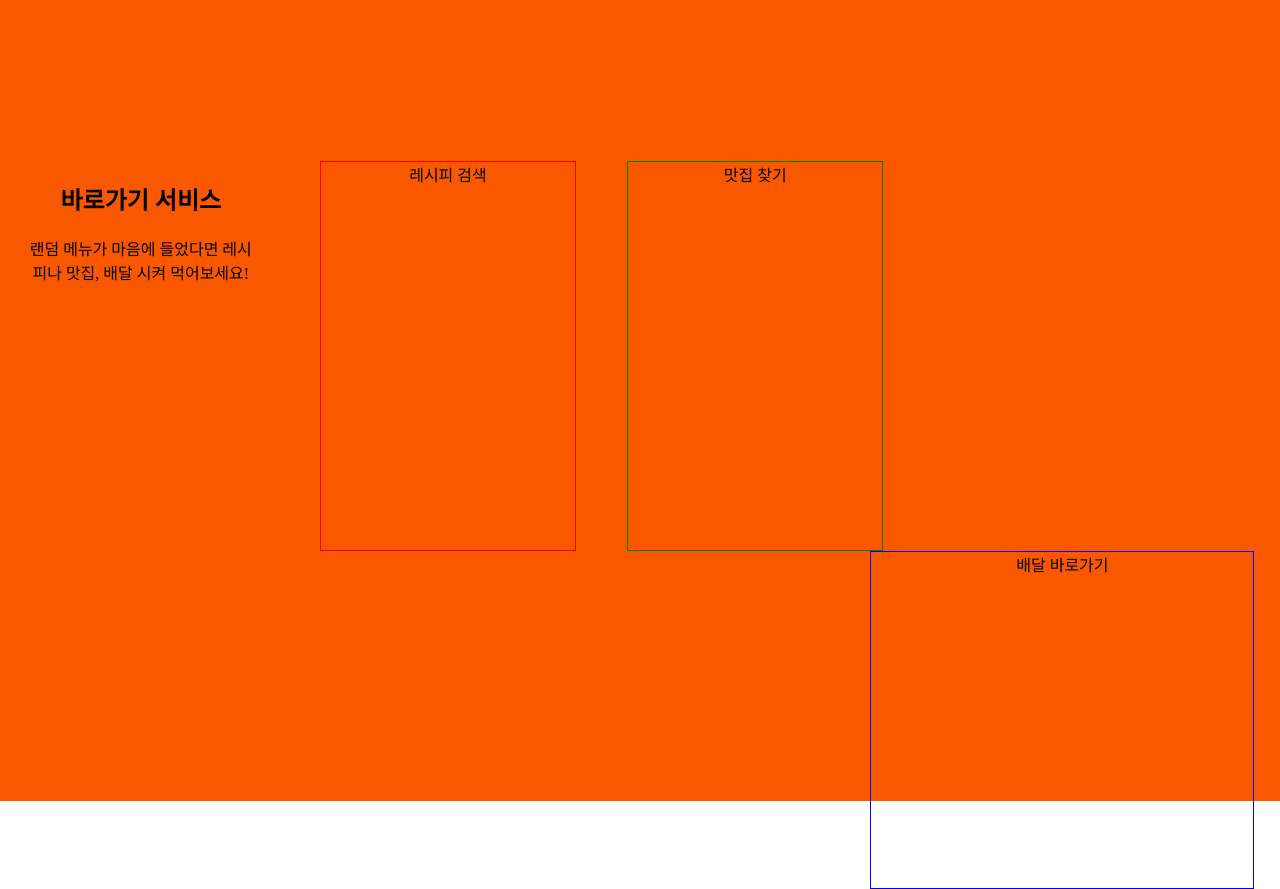
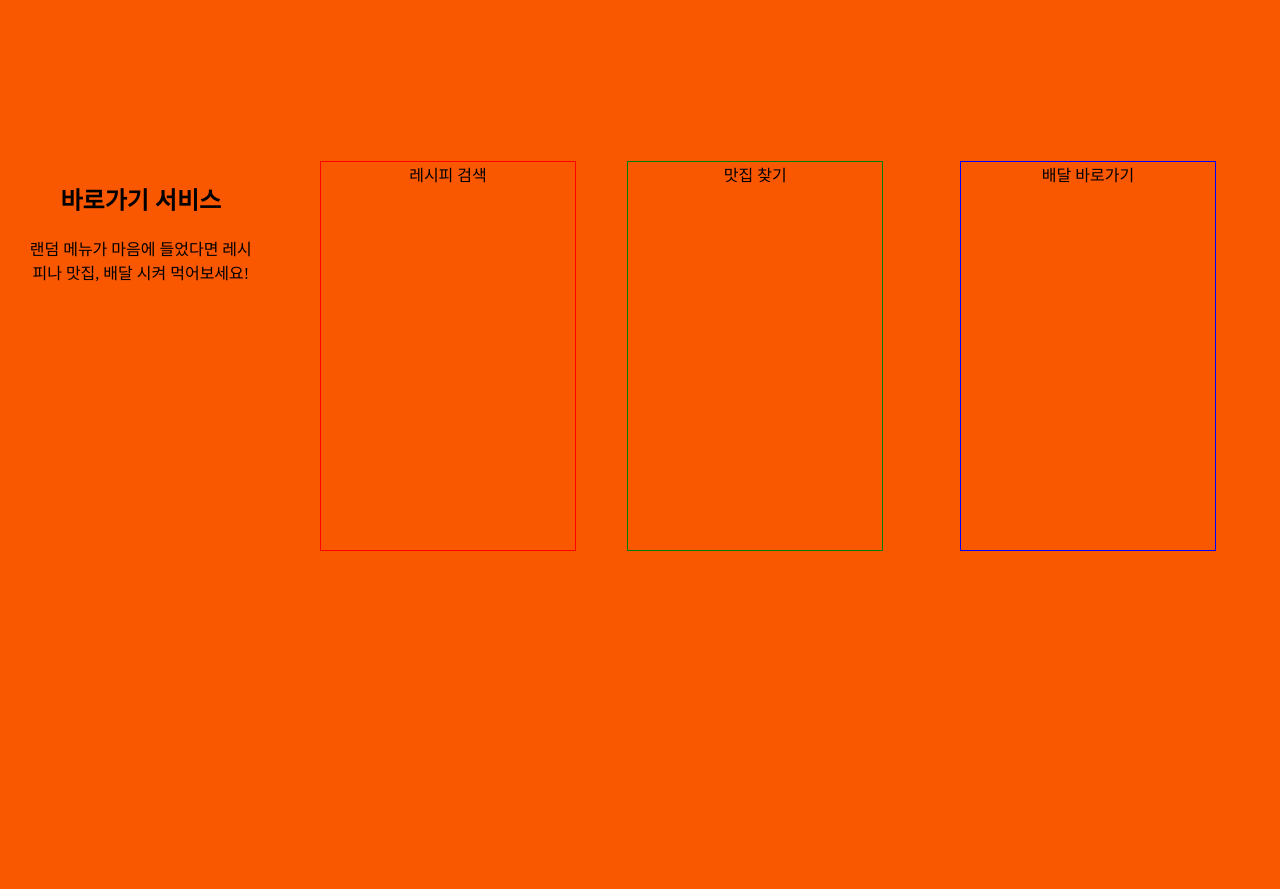
Before and after one commit to eunag63/Pick-the-food, a Django app: page /click/ in a window 1280 px wide. Shown: the part 799-1688 px from the top of the page. After the commit the page ends 1350 px from the top, so only its background shows below. Run offline with Django 3.2, Linux system fonts and the light colour scheme; data comes from the database, SQL or seed files in the repository; some web fonts are replaced.

Commit message:
(css) .shortcut3 수정

```diff
--- a/mysite/pickFood/static/css/main.css
+++ b/mysite/pickFood/static/css/main.css
@@ -63,9 +63,9 @@ body{
 .shortcut3{
   border: 1px solid blue;
   float: right;
-  width: 30%;
-  height: 65%;
-  margin-right: 2%;
+  width: 20%;
+  height: 75%;
+  margin-right: 5%;
   box-sizing: border-box;
 }
 /*
```
